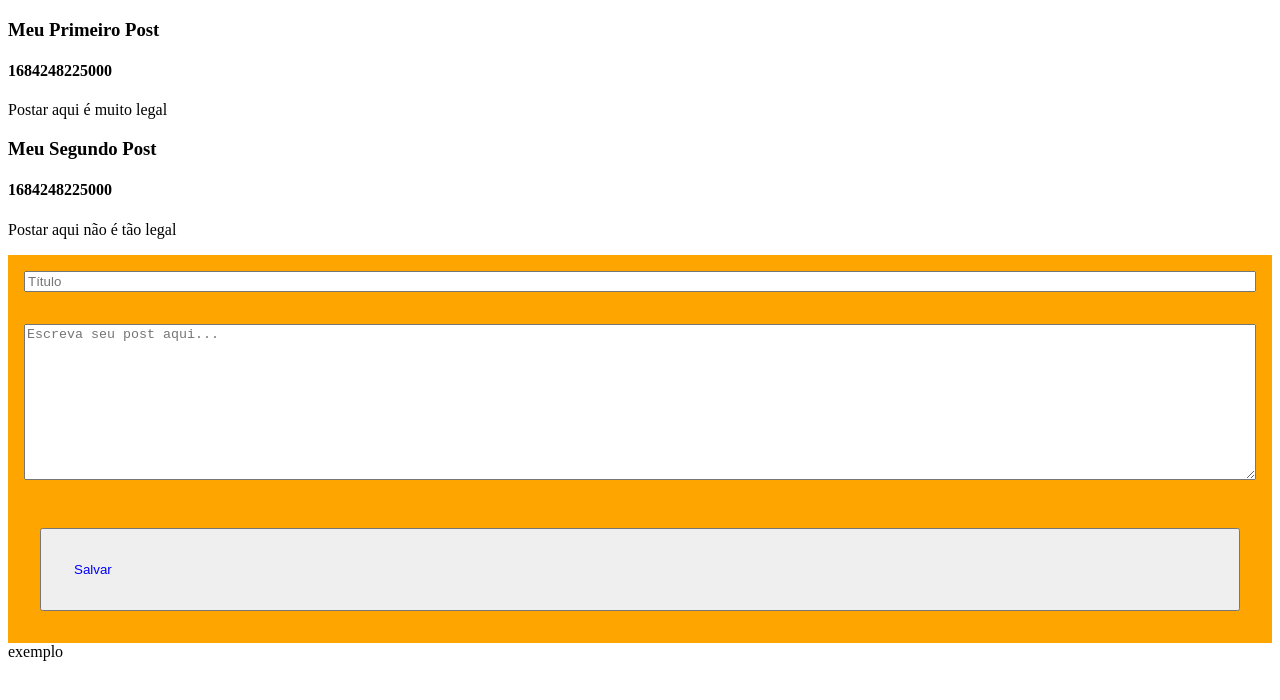
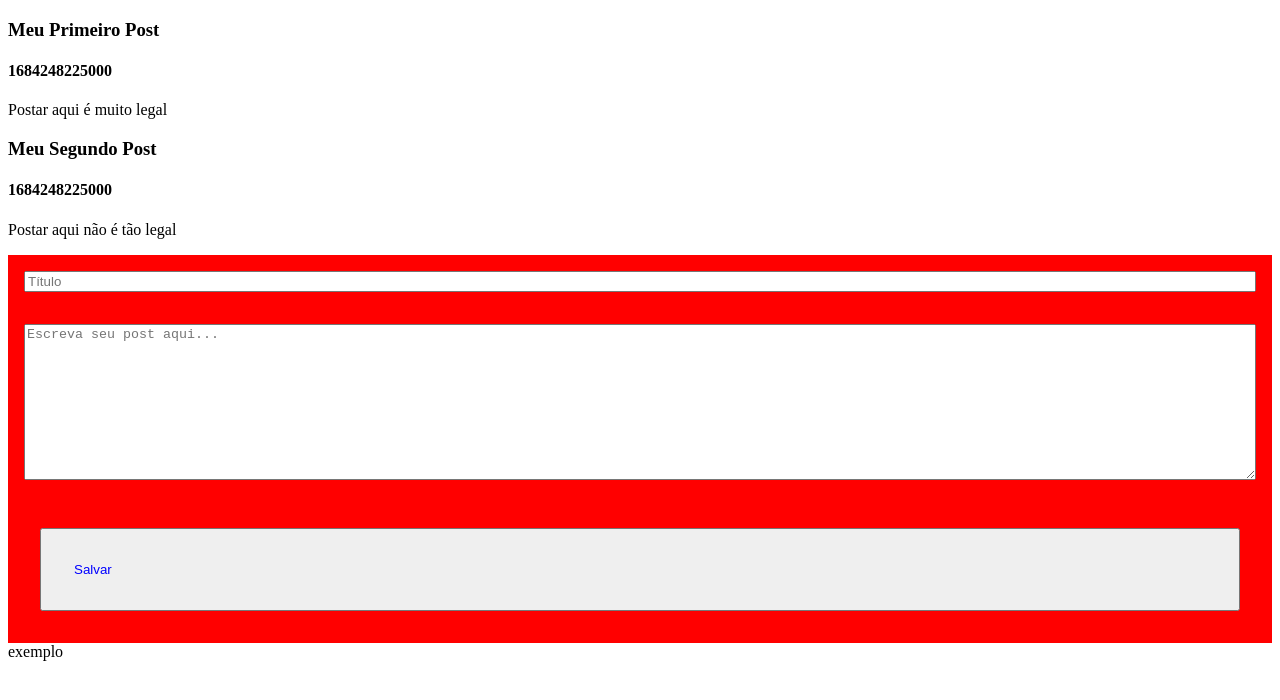
Before and after one commit to abimaelneto/blog-template, a Vue app: page / in a window 1280 px wide. Shown: the top 700 px of the page. Built offline with nearby package versions, Linux system fonts and the light colour scheme.

Commit message:
muda fundo formulario

```diff
--- a/src/App.vue
+++ b/src/App.vue
@@ -98,7 +98,7 @@ export default {
 form {
   display: flex;
   flex-direction: column;
-  background: orange;
+  background: red;
 }
 
 form > * {
```
